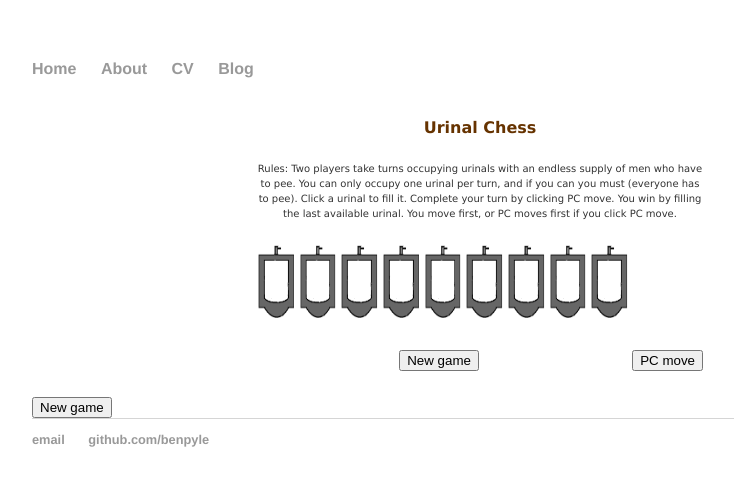
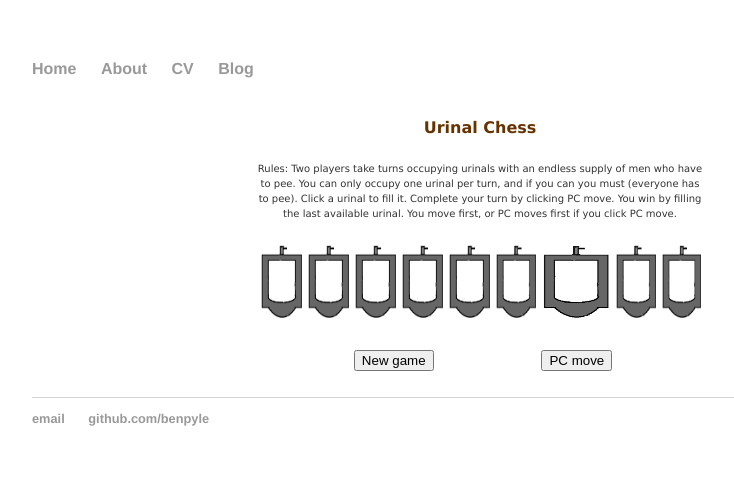
Before and after one commit to BenPyle/BenPyle.github.io, a Jekyll site: the page built from urinal_chess/index.html, in a window 1280 px wide. Shown: the top 486 px of the page, without its empty margins (160-894 px from the left). Built offline with Jekyll 4.4.1, drawn with Linux system fonts in a browser that asks for light colours.

Commit message:
Update index.html

```diff
--- a/urinal_chess/index.html
+++ b/urinal_chess/index.html
@@ -102,6 +102,7 @@
 <table BORDER=0 cellpadding="1" cellspacing="1" id="urinal chess">
 <tr align="center" valign="top">
 <div style="position:fixed; height: 100%; width: 100%; top:0;left 0;">
+<td COLSPAN="3"></td>
 <td width="50" height="73"><img onclick="player_draught(1)" SRC="urinal.gif" style="width:100%;height:100%"></td>
 <td width="50" height="73"><img onclick="player_draught(2)" SRC="urinal.gif" style="width:100%;height:100%"></td>
 <td width="50" height="73"><img onclick="player_draught(3)" SRC="urinal.gif" style="width:100%;height:100%"></td>
@@ -113,7 +114,7 @@
 <td width="50" height="73"><img onclick="player_draught(9)" SRC="urinal.gif" style="width:100%;height:100%"></td>
 </div>
 <tr align="center" valign="middle">
-<td height="70" colspan="9"><input name="button2" type="button" class="button" onclick="new_game()" value="New game">
+<td height="70" colspan="9"><input name="button2" type="button" class="button" onclick="new_game();" value="New game">
 &nbsp; </td>
 <td height="70"><input name="button2" type="button" class="button2" onclick="computer_draught()" value="PC move">
 </td>
@@ -126,8 +127,6 @@
 </td>
 </tr>
 </table>
-<td height="70" colspan="9"><input name="button2" type="button" class="button" onclick="new_game()" value="New game">
-&nbsp; </td>
 </body>
 
 </html>
```
